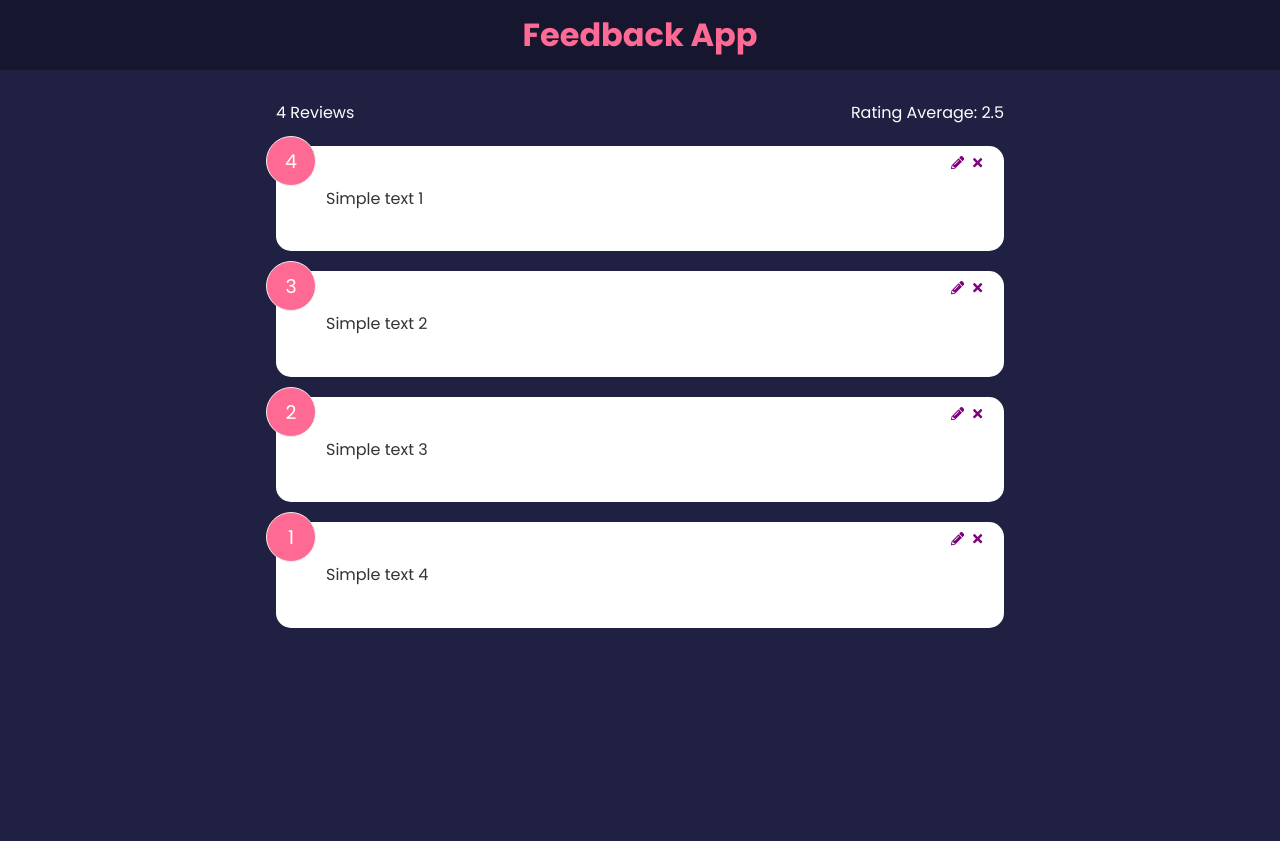
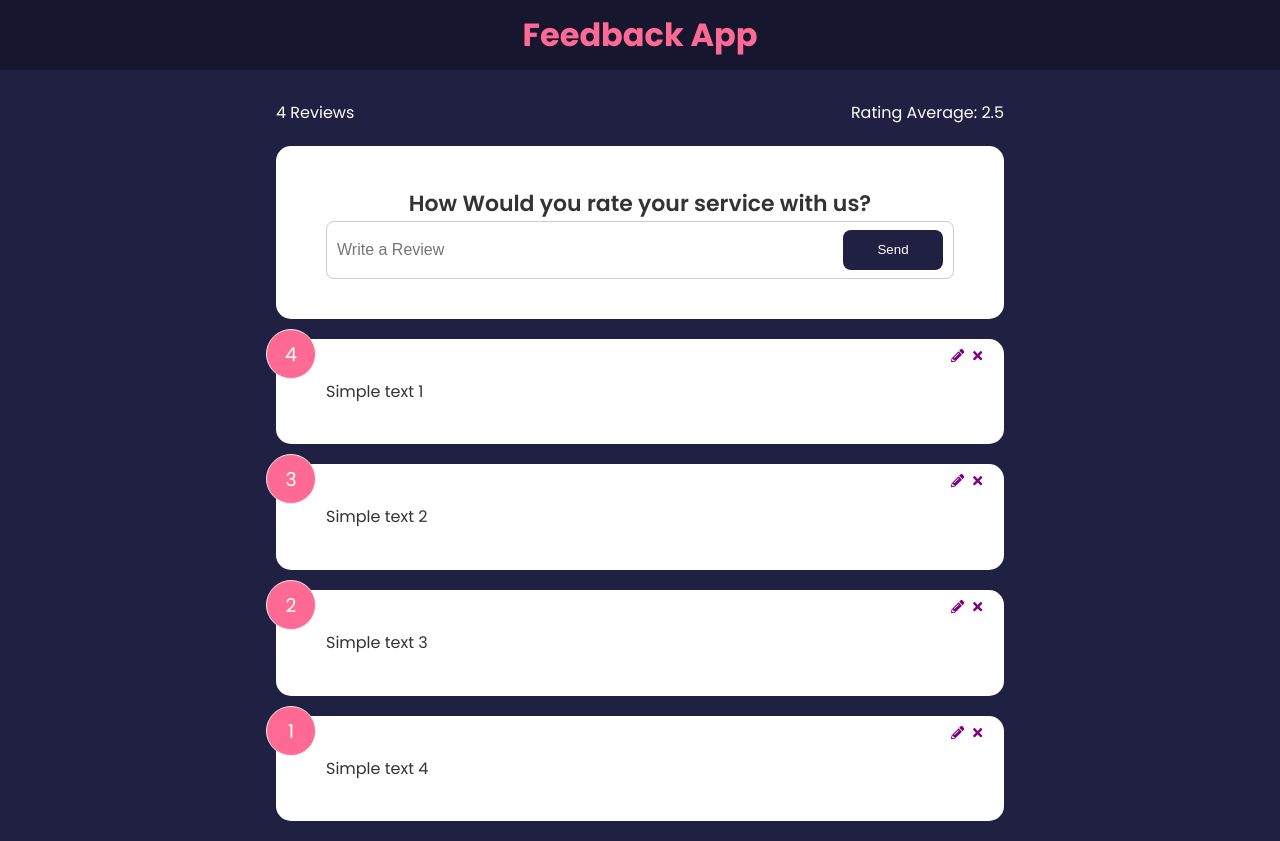
Before and after one commit to jules21/Feedback-app, a React (Create React App) app: page / in a window 1280 px wide. Before the commit the page ends 800 px from the top, so only its background shows below. Built offline with nearby package versions, Linux system fonts and the light colour scheme; data requests are answered from the project's data file.

Commit message:
design form

```diff
--- a/src/App.jsx
+++ b/src/App.jsx
@@ -4,6 +4,7 @@
 import { FeedbackProvider } from "./contexts/FeedbackContext";
 import {ToastContainer} from 'react-toastify';
 import 'react-toastify/dist/ReactToastify.css';
+import FeedbackForm from "./components/FeedbackForm";
 function App(){
 return (
     <>
@@ -11,6 +12,7 @@
         <Header/>
         <div className="container">
             <FeedbackStats/>
+            <FeedbackForm/>
         <FeedbackList/>
         </div>
         <ToastContainer/>
--- /dev/null
+++ b/src/components/FeedbackForm.jsx
@@ -0,0 +1,18 @@
+import React from 'react'
+import Card from './shared/card'
+
+function FeedbackForm() {
+  return (
+      <Card>
+          <form >
+          <h2>How Would you rate your service with us?</h2>
+          <div className="input-group">
+              <input type="text" name="text" id="text" placeholder='Write a Review' />
+              <button type='submit' className='btn btn-primary'>Send</button>
+          </div>
+          </form>
+      </Card>
+  )
+}
+
+export default FeedbackForm
```
